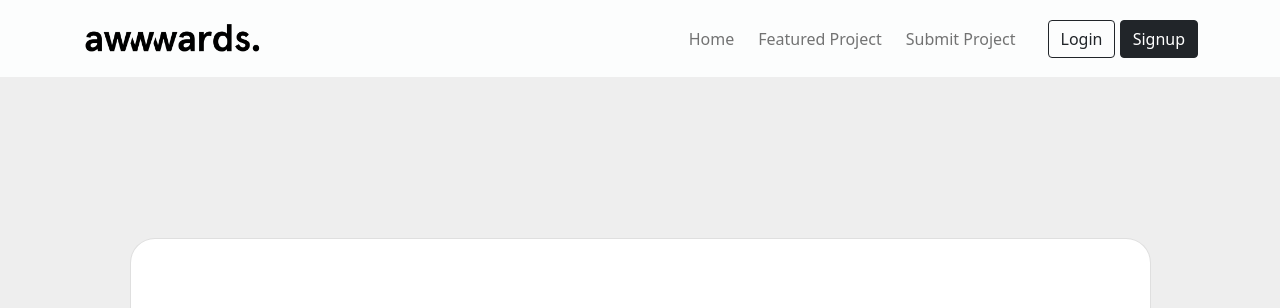
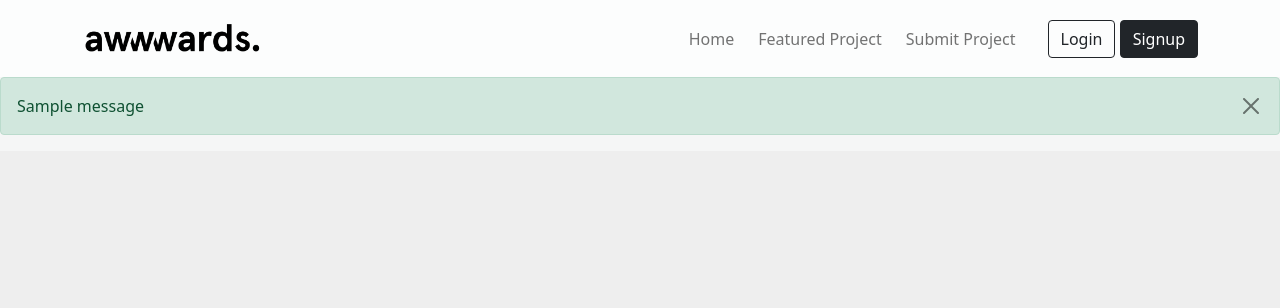
Before and after one commit to otienotimothy/awwwards, a Django app: page /login/ in a window 1280 px wide. Shown: the top 308 px of the page. Run offline with Django 4.2, Linux system fonts and the light colour scheme; tables that the repository leaves empty hold one stand-in row (values such as "Sample post"); one stand-in notice (Sample message) is shown; some libraries are stand-ins or nearby versions.

Commit message:
Add functionality to display information to the UI

```diff
--- a/templates/base.html
+++ b/templates/base.html
@@ -27,7 +27,25 @@
 		<title>Awwwards - Website Awards - Best Web Design Trends</title>
 	</head>
 	<body style="background-color: #f5f6f6">
-		{% include 'navbar.html' %} {% block content %} {% endblock %} {% include 'footer.html' %}
+		{% include 'navbar.html' %} {% if messages %} {% for message in messages %}
+		{% if message.level_tag == 'error' %}
+		<div
+			class="alert alert-danger alter-dismissible fade show d-flex align-items-center justify-content-between"
+			role="alert"
+		>
+			{{ message }}
+			<button type="button" class="btn-close" data-bs-dismiss="alert"></button>
+		</div>
+		{% else %}
+		<div
+			class="alert alert-success alter-dismissible fade show d-flex align-items-center justify-content-between"
+			role="alert"
+		>
+			{{ message }}
+			<button type="button" class="btn-close" data-bs-dismiss="alert"></button>
+		</div>
+		{% endif %} {% endfor %} {% endif %} {% block content %} {% endblock %}
+		{%include 'footer.html' %}
 		<!-- JavaScript Bundle with Popper -->
 		<script
 			src="https://cdn.jsdelivr.net/npm/bootstrap@5.1.3/dist/js/bootstrap.bundle.min.js"
```
